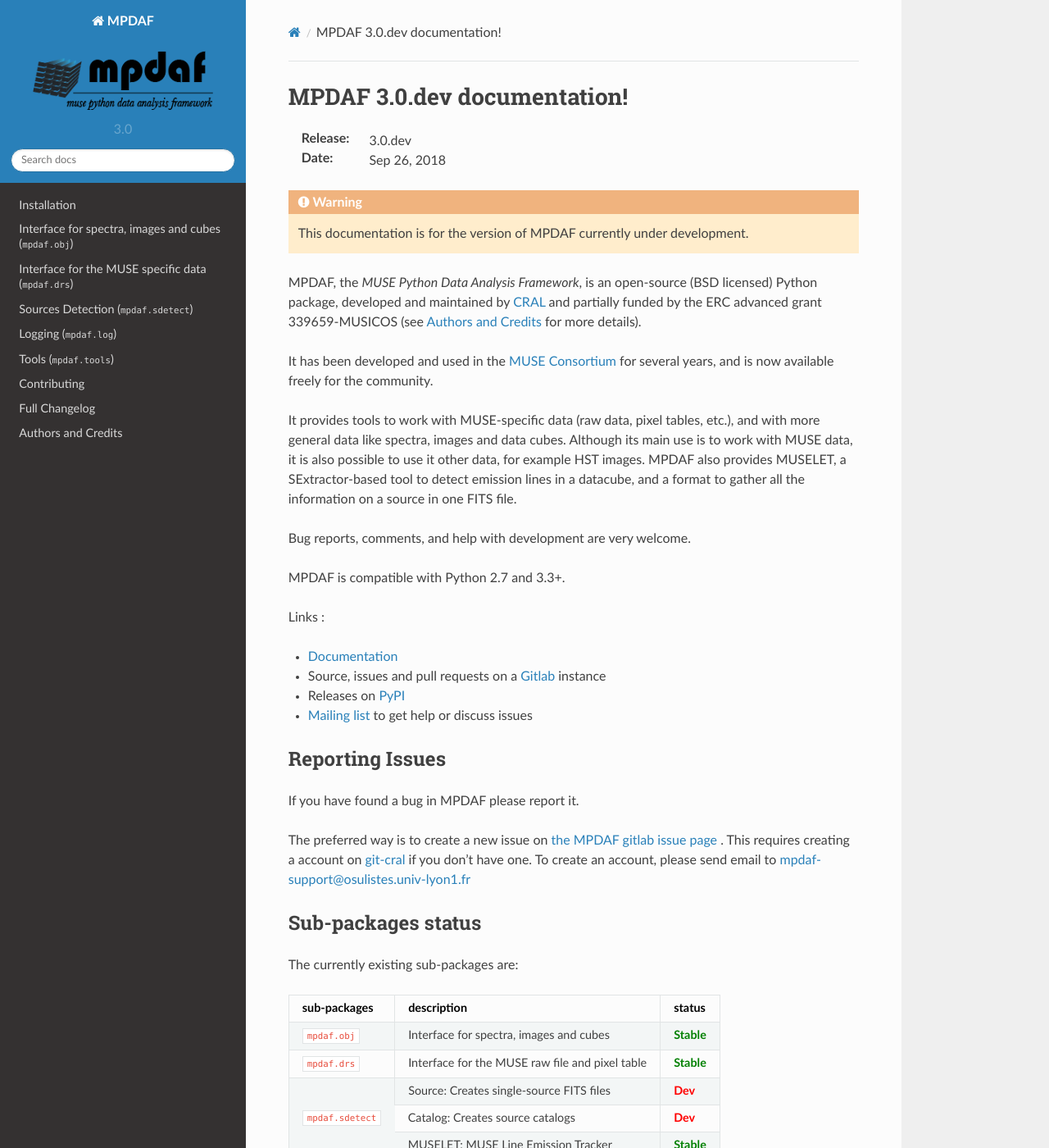
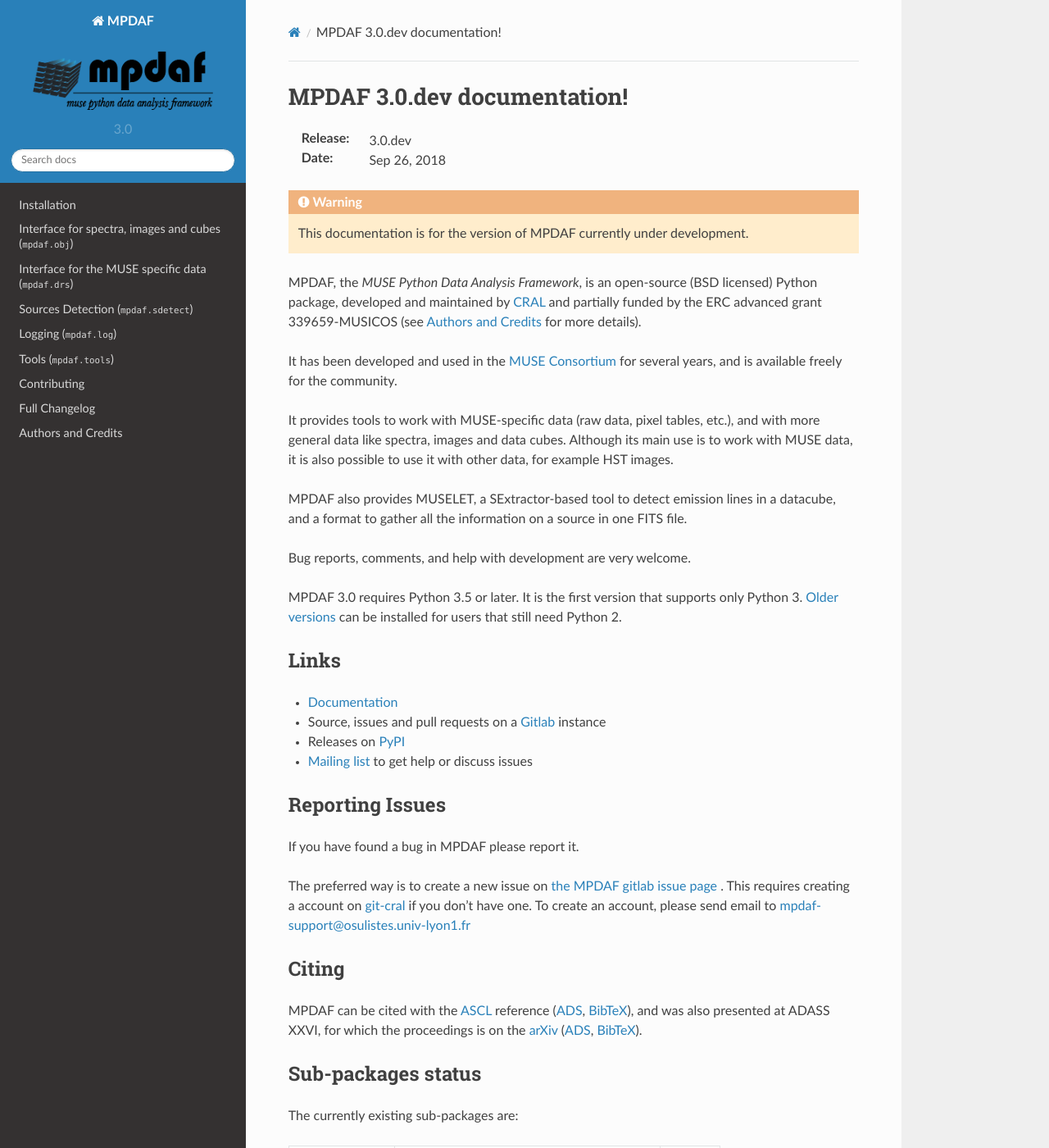
Before and after one commit to musevlt/mpdaf, a Sphinx documentation site: the page built from doc/index.rst, in a window 1280 px wide and 1400 px high. Shown: the whole window at 82% size. Built offline with Sphinx 7.4.7 and the Read the Docs theme 2.0.0, drawn with Linux system fonts in a browser that asks for light colours; pages that are not in the unit, such as notebooks, are missing from menus.

Commit message:
Add citation in README, and update a few things

```diff
--- a/README.rst
+++ b/README.rst
@@ -4,27 +4,32 @@ licensed) Python package, developed and maintained by `CRAL
 339659-MUSICOS (see `Authors and Credits
 <http://mpdaf.readthedocs.io/en/stable/credits.html>`_ for more details).
 
-It has been developed and used in the `MUSE
-Consortium <http://muse-vlt.eu/science/>`_ for several years, and is now
-available freely for the community.
+It has been developed and used in the `MUSE Consortium
+<http://muse-vlt.eu/science/>`_ for several years, and is available freely for
+the community.
 
 It provides tools to work with MUSE-specific data (raw data, pixel tables,
 etc.), and with more general data like spectra, images and data cubes. Although
-its main use is to work with MUSE data, it is also possible to use it other
-data, for example HST images. MPDAF also provides MUSELET, a SExtractor-based
-tool to detect emission lines in a datacube, and a format to gather all the
-information on a source in one FITS file.
+its main use is to work with MUSE data, it is also possible to use it with other
+data, for example HST images.
+
+MPDAF also provides MUSELET, a SExtractor-based tool to detect emission lines in
+a datacube, and a format to gather all the information on a source in one FITS
+file.
 
 Bug reports, comments, and help with development are very welcome.
 
-MPDAF is compatible with Python 2.7 and 3.3+.
+MPDAF 3.0 requires Python 3.5 or later.  It is the first version that supports
+only Python 3. `Older versions <https://pypi.org/project/mpdaf/#history>`_ can
+be installed for users that still need Python 2.
 
-Links :
+Links
+-----
 
 - `Documentation <http://mpdaf.readthedocs.io//en/stable/>`_
 - Source, issues and pull requests on a
   `Gitlab <https://git-cral.univ-lyon1.fr/MUSE/mpdaf>`_ instance
-- Releases on `PyPI <http://pypi.python.org/pypi/mpdaf>`_
+- Releases on `PyPI <https://pypi.org/project/mpdaf/>`_
 - `Mailing list <mpdaf-support@osulistes.univ-lyon1.fr>`_ to get help or
   discuss issues
 
@@ -39,3 +44,14 @@ a account on `git-cral <https://git-cral.univ-lyon1.fr>`_ if you don't have
 one.  To create an account, please send email to
 `mpdaf-support@osulistes.univ-lyon1.fr
 <mailto:mpdaf-support@osulistes.univ-lyon1.fr?subject=Account%20creation>`_
+
+Citing
+------
+
+MPDAF can be cited with the `ASCL <http://ascl.net/1611.003>`_ reference (`ADS
+<http://adsabs.harvard.edu/abs/2016ascl.soft11003B>`__, `BibTeX
+<http://adsabs.harvard.edu/cgi-bin/nph-bib_query?bibcode=2016ascl.soft11003B&data_type=BIBTEX&db_key=AST&nocookieset=1>`__),
+and was also presented at ADASS XXVI, for which the proceedings is on the
+`arXiv <https://arxiv.org/abs/1710.03554>`_ (`ADS
+<http://adsabs.harvard.edu/abs/2017arXiv171003554P>`__, `BibTeX
+<http://adsabs.harvard.edu/cgi-bin/nph-bib_query?bibcode=2017arXiv171003554P&data_type=BIBTEX&db_key=PRE&nocookieset=1>`__).
--- a/doc/installation.rst
+++ b/doc/installation.rst
@@ -120,8 +120,8 @@ To run the unit tests on an installed version of MPDAF::
 .. _Matplotlib: http://matplotlib.org/
 .. _Astropy: http://www.astropy.org/
 .. _Pytest: http://pytest.org/
-.. _Numexpr: http://pypi.python.org/pypi/numexpr
-.. _fitsio: https://pypi.python.org/pypi/fitsio
+.. _Numexpr: https://pypi.org/project/numexpr/
+.. _fitsio: https://pypi.org/project/fitsio/
 .. _pkg-config: https://pkgconfig.freedesktop.org/
 .. _CFITSIO: http://heasarc.gsfc.nasa.gov/fitsio/
 .. _OpenMP: http://openmp.org
```
Also changed, not shown: 1 other file.
